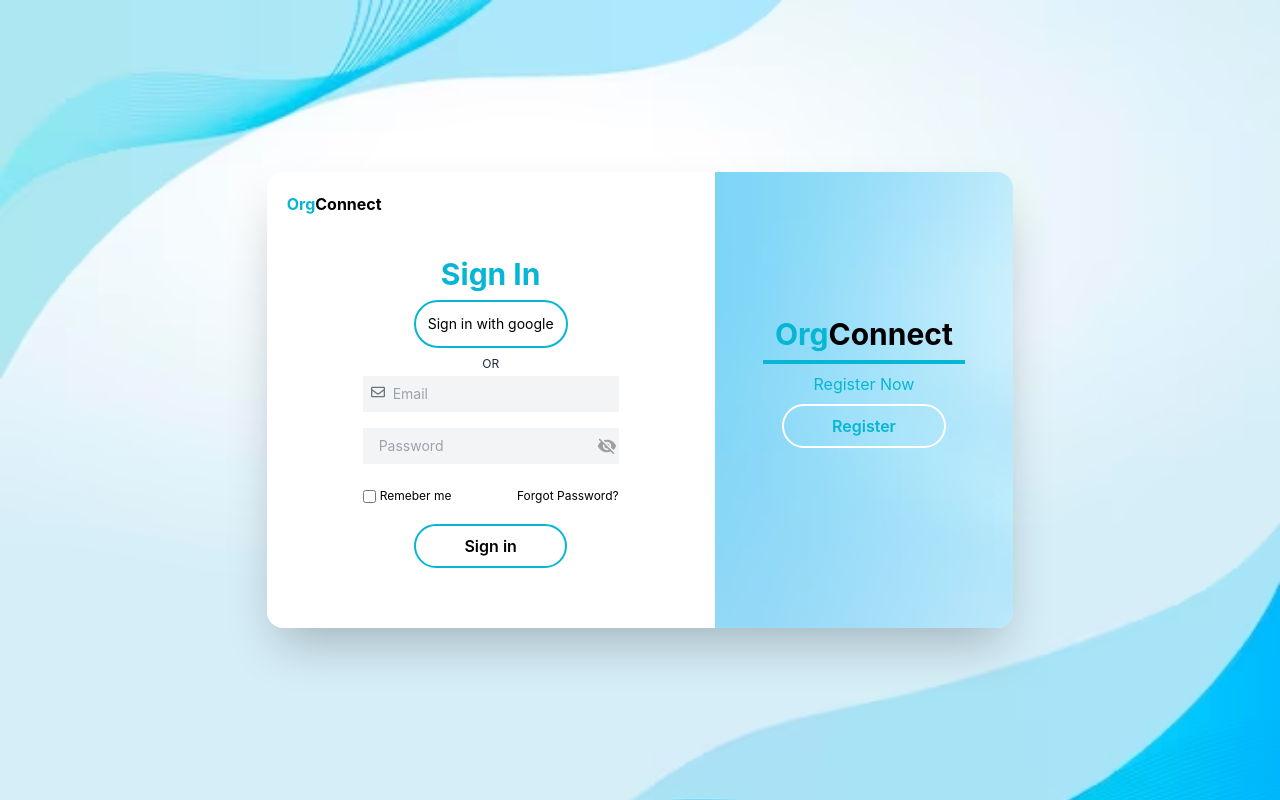
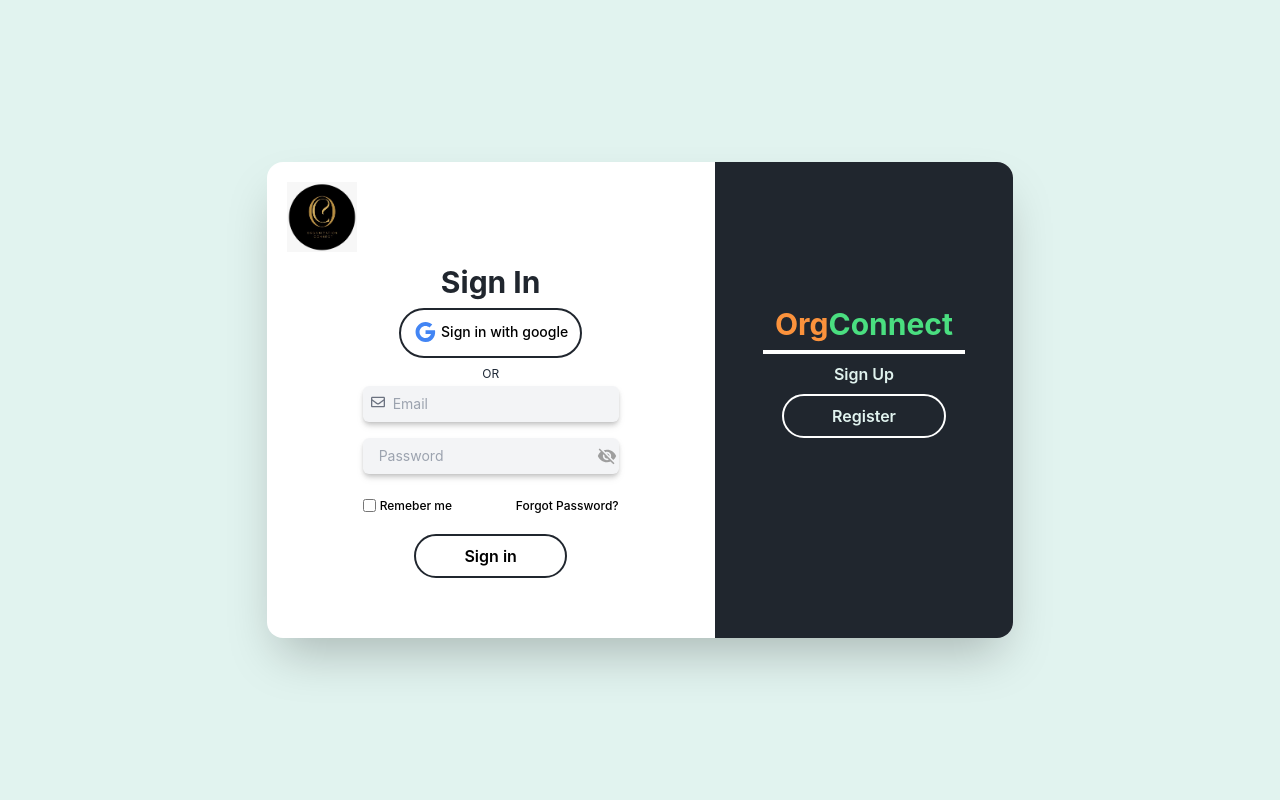
Before and after one commit to venom-10/orgconnect, a React (Create React App) app in the folder client/: page / in a window 1280 px wide. Built offline with nearby package versions, Linux system fonts and the light colour scheme.

Commit message:
Added and design input field in log in

```diff
--- a/client/src/App.css
+++ b/client/src/App.css
@@ -1,38 +1,4 @@
-.App {
-  text-align: center;
+.__logo{
+  width: 70px;
+  height: 70px;
 }
-
-.App-logo {
-  height: 40vmin;
-  pointer-events: none;
-}
-
-@media (prefers-reduced-motion: no-preference) {
-  .App-logo {
-    animation: App-logo-spin infinite 20s linear;
-  }
-}
-
-.App-header {
-  background-color: #282c34;
-  min-height: 100vh;
-  display: flex;
-  flex-direction: column;
-  align-items: center;
-  justify-content: center;
-  font-size: calc(10px + 2vmin);
-  color: white;
-}
-
-.App-link {
-  color: #61dafb;
-}
-
-@keyframes App-logo-spin {
-  from {
-    transform: rotate(0deg);
-  }
-  to {
-    transform: rotate(360deg);
-  }
-}
--- a/client/src/components/Login.js
+++ b/client/src/components/Login.js
@@ -1,31 +1,33 @@
-import React, { useState } from 'react';
-import { FaRegEnvelope} from 'react-icons/fa';
-import {MdLockOutline} from 'react-icons/md';
-import VisibilityIcon from '@mui/icons-material/Visibility';
-import VisibilityOffIcon from '@mui/icons-material/VisibilityOff';
-import { grey } from '@mui/material/colors';
-import { useNavigate } from 'react-router-dom';
-import image from '../images/img16.avif';
-import bkimg from '../images/img6.avif';
-
+import React, { useState } from "react";
+import { FaRegEnvelope } from "react-icons/fa";
+import { MdLockOutline } from "react-icons/md";
+import VisibilityIcon from "@mui/icons-material/Visibility";
+import VisibilityOffIcon from "@mui/icons-material/VisibilityOff";
+import { grey } from "@mui/material/colors";
+import { useNavigate } from "react-router-dom";
+import image from "../images/img16.avif";
+import bkimg from "../images/img6.avif";
+import GoogleIcon from "@mui/icons-material/Google";
+import logo from '../images/orgconnect_logo.jpeg'
+import '../App.css'
 
 function Login() {
-  const [details, setDetails] = useState({email:"",password:""});
+  const [details, setDetails] = useState({ email: "", password: "" });
   const [showPassword, setShowPassword] = useState(false);
   const [showError, setError] = useState(false);
 
-  const handleDetailsChange = (e)=>{
-      const {name, value} = e.target
+  const handleDetailsChange = (e) => {
+    const { name, value } = e.target;
     console.log(name, value);
     setDetails((preValue) => ({
       ...preValue,
-        [name]:value
-      }))
-  }
+      [name]: value,
+    }));
+  };
   const handleClickShowPassword = () => {
-    if(showPassword === true){
+    if (showPassword === true) {
       setShowPassword(false);
-    }else{
+    } else {
       setShowPassword(true);
     }
   };
@@ -39,32 +41,28 @@ import bkimg from '../images/img6.avif';
     const res = await fetch("/signin", {
       method: "POST",
       headers: {
-            "Content-Type": "application/json"
+        "Content-Type": "application/json",
       },
       body: JSON.stringify({
-            email: details.email, password: details.password
-        })
+        email: details.email,
+        password: details.password,
+      }),
     });
 
     const data = await res.json();
-    if(data.message === "Invalid Credentials") {
+    if (data.message === "Invalid Credentials") {
       console.log("Invalid Credentials");
       setError(true);
-    }else{
+    } else {
       console.log("Login Sucessfull");
       setError(false);
       //
-        navigate('/home');
+      navigate("/home");
     }
-  }
-
-
+  };
 
   return (
-    <div
-      style={{ backgroundImage: `url(${image})`, backgroundSize: "cover" }}
-      className="flex min-h-screen flex-col items-center justify-center  py-2 "
-    >
+    <div className="flex bg-color1 min-h-screen flex-col items-center justify-center py-2 ">
       <div>
         <title>OrgConnect</title>
       </div>
@@ -72,19 +70,19 @@ import bkimg from '../images/img6.avif';
         {/* style={{ backgroundImage:`url(${bkimg})`, backgroundSize: 'cover' }} */}
         <div className="bg-white rounded-2xl shadow-2xl flex w-2/3 max-w-4xl">
           <div className="w-3/5 p-5">
-            <div className="text-left font-bold font-10px">
-              <span className="text-cyan-500">Org</span>Connect
+            <div className="-mb-7">
+              {/* <span className="text-orange-400">Org</span>Connect */}
+              <img className="__logo" src={logo} alt="logo" />
             </div>
             <div className="py-10">
-              <h2 className="text-3xl font-bold text-cyan-500 mb-2 ">
-                Sign In
-              </h2>
+              <h2 className="text-3xl font-bold text-color2 mb-2 ">Sign In</h2>
               {/* <div className='border-2 width-10  mb-2 border-cyan-500'></div> */}
               <div className="flex justify-center my-2">
                 <a
-                  href="#"
-                  className="border-2 border-cyan-500 hover:bg-cyan-500 hover:text-white rounded-full p-3 mx-1 text-sm"
+                  href="/"
+                  className="border-2 border-color2 hover:bg-color2 group hover:text-white font-medium rounded-full p-3 mx-1 text-sm"
                 >
+                  <GoogleIcon className="text-custom_blue mr-1 -mt-1" />
                   Sign in with google
                 </a>
               </div>
@@ -101,7 +99,7 @@ import bkimg from '../images/img6.avif';
                 onSubmit={handleSubmit}
                 className="flex flex-col items-center"
               >
-                <div className="bg-gray-100 w-64 p-2 my-1 flex flex-items-center mb-3">
+                <div className="bg-gray-100 rounded-md shadow-md drop-shadow-md w-64 p-2 my-1 flex flex-items-center mb-3">
                   <FaRegEnvelope className="text-gray-500 mr-2" />
                   <input
                     type="email"
@@ -113,7 +111,7 @@ import bkimg from '../images/img6.avif';
                     className="bg-gray-100 outline-none text-sm flex-1"
                   ></input>
                 </div>
-                <div className="bg-gray-100 w-64 p-2 my-1 flex flex-items-center ">
+                <div className="bg-gray-100 rounded-md shadow-md drop-shadow-md w-64 p-2 my-1 flex flex-items-center ">
                   <MdLockOutline className="text-gray-500 mr-2 " />
                   <input
                     type={showPassword ? "text" : "password"}
@@ -137,7 +135,7 @@ import bkimg from '../images/img6.avif';
                   )}
                 </div>
                 <div className="flex w-64 my-5 justify-between">
-                  <label className="flex items-center text-xs">
+                  <label className="flex items-center text-xs font-medium">
                     <input
                       type="checkbox"
                       name="remember me"
@@ -145,13 +143,13 @@ import bkimg from '../images/img6.avif';
                     />
                     Remeber me
                   </label>
-                  <a href="#" className="text-xs">
+                  <a href="/" className="text-xs font-medium">
                     Forgot Password?
                   </a>
                 </div>
                 <button
                   type="submit"
-                  className="border-2 border-cyan-500 rounded-full px-12 py-2 inline-block font-semibold hover:bg-cyan-500 hover:text-white"
+                  className="border-2 border-color2 rounded-full px-12 py-2 inline-block font-semibold hover:bg-color2 hover:text-white"
                 >
                   Sign in
                 </button>
@@ -159,21 +157,15 @@ import bkimg from '../images/img6.avif';
             </div>
           </div>
           {/* style={{ backgroundImage:`url(${bkimg})`, backgroundSize: 'cover' }} */}
-          <div
-            style={{
-              backgroundImage: `url(${bkimg})`,
-              backgroundSize: "cover",
-            }}
-            className="w-2/5  bg-white-400 text-cyan-500 rounded-tr-2xl rounded-br-2xl py-36 px-12"
-          >
-            <h2 className="text-3xl font-bold mb-2 text-black">
-              <span className="text-cyan-500">Org</span>Connect
+          <div className="w-2/5 bg-color2 text-cyan-500 rounded-tr-2xl rounded-br-2xl py-36 px-12">
+            <h2 className="text-3xl font-bold mb-2 text-green-400">
+              <span className="text-orange-400">Org</span>Connect
             </h2>
-            <div className="border-2 width-10 border-cyan-500 mb-2"></div>
-            <p className="mb-2">Register Now</p>
+            <div className="border-2 width-10 border-white mb-2"></div>
+            <p className="mb-2 text-color1 font-semibold">Sign Up</p>
             <a
               href="/Register"
-              className="border-2 border-white rounded-full px-12 py-2 inline-block font-semibold hover:bg-white hover:text-cyan-500"
+              className="border-2 border-white text-color1 rounded-full px-12 py-2 inline-block font-semibold hover:bg-color1 hover:text-color2"
             >
               Register
             </a>
@@ -185,4 +177,4 @@ import bkimg from '../images/img6.avif';
   );
 }
 
-export default Login
+export default Login;
--- a/client/tailwind.config.js
+++ b/client/tailwind.config.js
@@ -1,8 +1,14 @@
 /** @type {import('tailwindcss').Config} */
 module.exports = {
-  content: ["./src/**/*.{js,jsx,ts,tsx}",],
+  content: ["./src/**/*.{js,jsx,ts,tsx}"],
   theme: {
-    extend: {},
+    extend: {
+      colors: {
+        color1: "#E1F3EF",
+        color2: "#20262E",
+        custom_blue: "#4285F4",
+      },
+    },
   },
   plugins: [],
-}
+};
```
Also changed, not shown: client/src/images/img21.png (added), client/src/images/orgconnect_logo.jpeg (added). Lines whose indentation alone changed are shown as unchanged.
